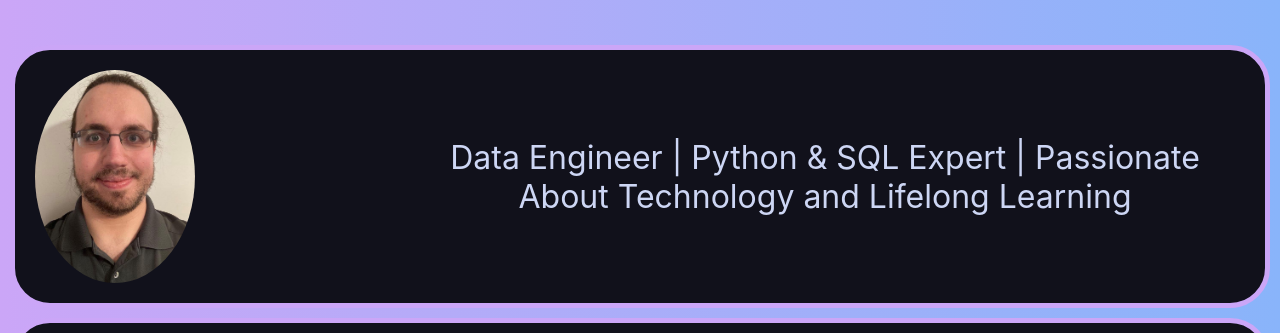
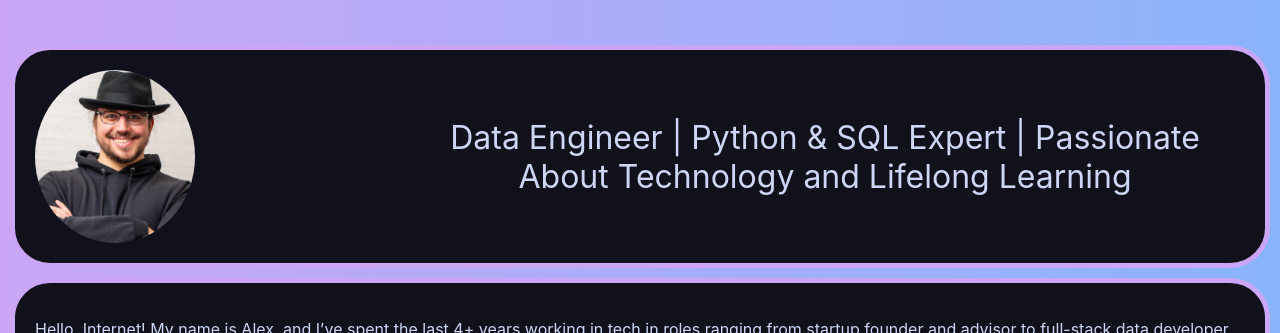
Before and after one commit to apalermo01/apalermo01.com, a React (Create React App) app: page /about in a window 1280 px wide. Shown: the part 205-538 px from the top of the page. Built offline with nearby package versions, Linux system fonts and the light colour scheme.

Commit message:
updated headshot

```diff
--- a/src/components/home/Headline.tsx
+++ b/src/components/home/Headline.tsx
@@ -5,7 +5,7 @@ const Headline: React.FC = () => {
   return (
   <div className="headlineContainer boxStyle">
 
-    <img src={require("../../assets/headshot_202105.jpg")}
+    <img src={require("../../assets/headshot 10-2024 web size 4 - cropped v2.jpg")}
          className="headshot"
          alt="headshot"
     />
```
Also changed, not shown: src/assets/headshot 10-2024 web size 4 - cropped v2.jpg (added), src/assets/headshot 10-2024 web size 4 - cropped.jpg (added).
